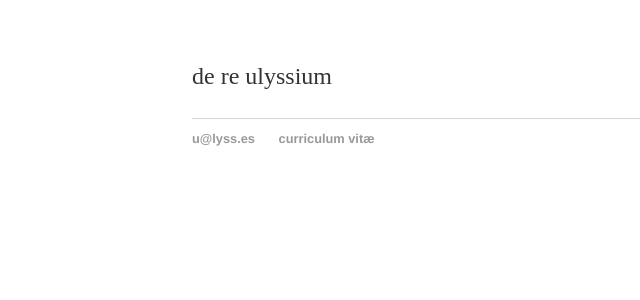
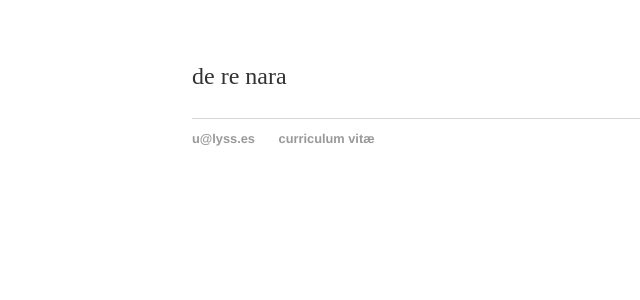
Before and after one commit to uly/nara, a Jekyll site: the page built from index.html, in a window 1280 px wide. Shown: the top 300 px of the page, without its empty margins (0-640 px from the left). Built offline with Jekyll 4.4.1, drawn with Linux system fonts in a browser that asks for light colours.

Commit message:
update via git

```diff
--- a/index.html
+++ b/index.html
@@ -1,7 +1,7 @@
 ---
 layout: default
-title: u.lyss.es
+title: nara.li
 ---
 <div class="blurb">
-	<p>de re ulyssium</p>
+	<p>de re nara</p>
 </div><!-- /.blurb -->
```
